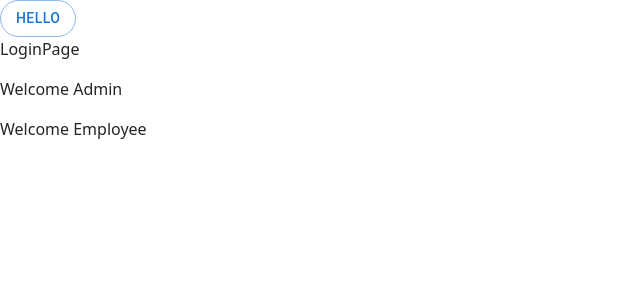
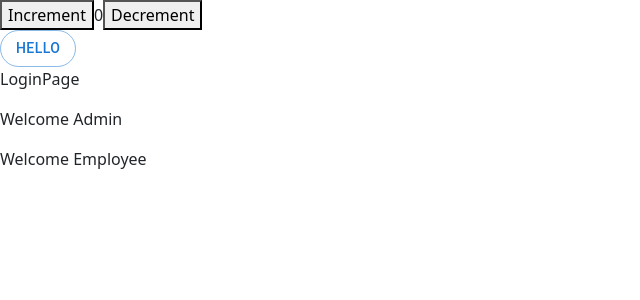
Before and after one commit to MoawazAyub/mac, a React (Create React App) app: page / in a window 1280 px wide. Shown: the top 300 px of the page, without its empty margins (0-640 px from the left). Built offline with nearby package versions, Linux system fonts and the light colour scheme.

Commit message:
added redux with redux toolkit

```diff
--- a/package.json
+++ b/package.json
@@ -6,6 +6,7 @@
     "@emotion/react": "^11.10.4",
     "@emotion/styled": "^11.10.4",
     "@mui/material": "^5.10.7",
+    "@reduxjs/toolkit": "^1.8.6",
     "@testing-library/jest-dom": "^5.16.5",
     "@testing-library/react": "^13.4.0",
     "@testing-library/user-event": "^13.5.0",
@@ -13,6 +14,7 @@
     "react": "^18.2.0",
     "react-bootstrap": "^2.5.0",
     "react-dom": "^18.2.0",
+    "react-redux": "^8.0.4",
     "react-scripts": "5.0.1",
     "sass": "^1.55.0",
     "styled-components": "^5.3.6",
--- a/src/App.js
+++ b/src/App.js
@@ -3,19 +3,17 @@
 import { default as AdminWelcome } from './pages/admin/welcome'
 import { default as EmployeeWelcome } from './pages/employee/welcome'
 import Button from './components/shared/button/button'
-import theme from './theme'
-import { ThemeProvider } from 'styled-components'
+import { Counter } from './components/shared/counter/counter'
 
 function App() {
   return (
-    <ThemeProvider theme={theme}>
     <div className="App">
+      <Counter />
       <Button rounded={true}>Hello</Button>
       <Login></Login>
       <AdminWelcome></AdminWelcome>
       <EmployeeWelcome></EmployeeWelcome>
     </div>
-    </ThemeProvider>
   )
 }
 
--- /dev/null
+++ b/src/components/shared/counter/counter.js
@@ -0,0 +1,28 @@
+import React from 'react'
+import { useSelector, useDispatch } from 'react-redux'
+import { decrement, increment } from '../../../store/slices/counterSlice'
+
+export function Counter() {
+  const count = useSelector((state) => state.counter.value)
+  const dispatch = useDispatch()
+
+  return (
+    <div>
+      <div>
+        <button
+          aria-label="Increment value"
+          onClick={() => dispatch(increment())}
+        >
+          Increment
+        </button>
+        <span>{count}</span>
+        <button
+          aria-label="Decrement value"
+          onClick={() => dispatch(decrement())}
+        >
+          Decrement
+        </button>
+      </div>
+    </div>
+  )
+}
--- a/src/index.js
+++ b/src/index.js
@@ -1,17 +1,23 @@
-import React from 'react';
-import ReactDOM from 'react-dom/client';
-import './index.css';
-import App from './App';
-import reportWebVitals from './reportWebVitals';
+import React from 'react'
+import ReactDOM from 'react-dom/client'
+import './index.css'
+import App from './App'
+import reportWebVitals from './reportWebVitals'
+import theme from './theme'
+import { ThemeProvider } from 'styled-components'
+import store from './store/store'
+import { Provider } from 'react-redux'
 
-const root = ReactDOM.createRoot(document.getElementById('root'));
+const root = ReactDOM.createRoot(document.getElementById('root'))
 root.render(
-  <React.StrictMode>
-    <App />
-  </React.StrictMode>
-);
+  <Provider store={store}>
+    <ThemeProvider theme={theme}>
+      <App />
+    </ThemeProvider>
+  </Provider>,
+)
 
 // If you want to start measuring performance in your app, pass a function
 // to log results (for example: reportWebVitals(console.log))
 // or send to an analytics endpoint. Learn more: https://bit.ly/CRA-vitals
-reportWebVitals();
+reportWebVitals()
--- /dev/null
+++ b/src/store/slices/counterSlice.js
@@ -0,0 +1,23 @@
+import { createSlice } from '@reduxjs/toolkit'
+
+export const counterSlice = createSlice({
+  name: 'counter',
+  initialState: {
+    value: 0,
+  },
+  reducers: {
+    increment: (state) => {
+      state.value += 1
+    },
+    decrement: (state) => {
+      state.value -= 1
+    },
+    incrementByAmount: (state, action) => {
+      state.value += action.payload
+    },
+  },
+})
+
+export const { increment, decrement, incrementByAmount } = counterSlice.actions
+
+export default counterSlice.reducer
--- /dev/null
+++ b/src/store/store.js
@@ -0,0 +1,8 @@
+import { configureStore } from '@reduxjs/toolkit'
+import counterReducer from './slices/counterSlice'
+
+export default configureStore({
+  reducer: {
+    counter: counterReducer,
+  },
+})
```
Also changed, not shown: 1 other file (tests, documents, lock files or other folders). Lines whose indentation alone changed are shown as unchanged.
